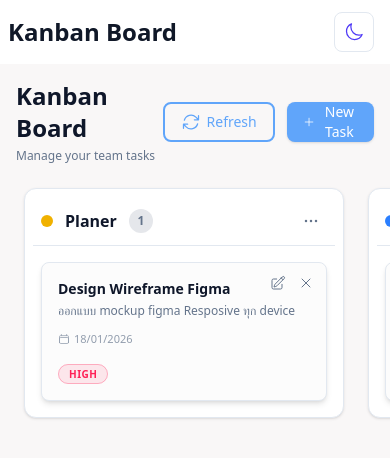
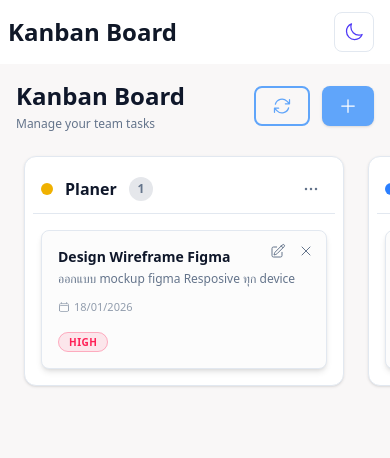
Before and after one commit to phraewchuthamat/task-board-react, a React (Vite) app: page / in a window 390 px wide. Shown: the top 458 px of the page. Built offline with nearby package versions, Linux system fonts and the light colour scheme.

Commit message:
add title label button

```diff
--- a/src/components/board/BoardHeader.jsx
+++ b/src/components/board/BoardHeader.jsx
@@ -6,7 +6,6 @@ import RefreshButton from '../ui/RefreshButton'
 function BoardHeader({ onNew }) {
     return (
         <div className="flex items-center justify-between p-4">
-            {/* ส่วนหัวข้อ (ซ้าย) */}
             <div>
                 <h1 className="text-2xl font-bold text-app-text">
                     Kanban Board
@@ -16,13 +15,17 @@ function BoardHeader({ onNew }) {
                 </p>
             </div>
 
-            {/* ส่วนปุ่ม (ขวา) - คลุมด้วย div เพื่อจัดกลุ่ม */}
             <div className="flex items-center gap-3">
                 <RefreshButton />
 
-                <Button variant="primary" size="md" onClick={onNew}>
-                    <PlusIcon className="w-5 h-5 mr-1.5" />
-                    New Task
+                <Button
+                    variant="primary"
+                    size="md"
+                    onClick={onNew}
+                    title="Create New Task"
+                >
+                    <PlusIcon className="w-5 h-5 sm:mr-1.5" />
+                    <span className="hidden sm:inline">New Task</span>
                 </Button>
             </div>
         </div>
--- a/src/components/ui/RefreshButton.jsx
+++ b/src/components/ui/RefreshButton.jsx
@@ -12,9 +12,15 @@ const RefreshButton = () => {
             onClick={refetchTask}
             disabled={isLoading}
             className={isLoading ? 'animate-spin' : ''}
+            title="Refresh Board"
         >
-            <ArrowPathIcon className="w-5 h-5 mr-1.5" />
-            {isLoading ? 'Refreshing...' : 'Refresh '}
+            <ArrowPathIcon
+                className={`w-5 h-5 sm:mr-1.5 ${isLoading ? 'animate-spin' : ''}`}
+            />
+
+            <span className="hidden sm:inline">
+                {isLoading ? 'Refreshing...' : 'Refresh'}
+            </span>
         </Button>
     )
 }
--- a/src/components/ui/ThemeToggleButton.jsx
+++ b/src/components/ui/ThemeToggleButton.jsx
@@ -12,6 +12,7 @@ const ThemeToggleButton = () => {
             onClick={toggleTheme}
             aria-label="Toggle Dark Mode"
             className="rounded-full transition-transform hover:scale-105"
+            title="Change Theme"
         >
             <div
                 className={`relative flex items-center justify-center transition-all duration-500 ${
```
